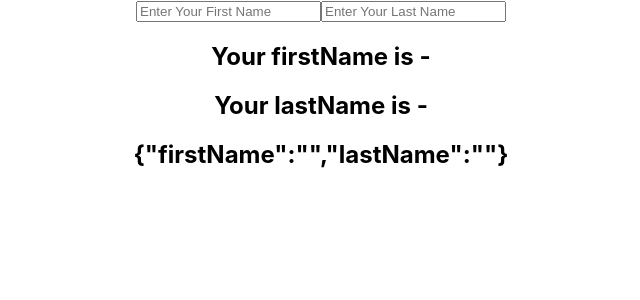
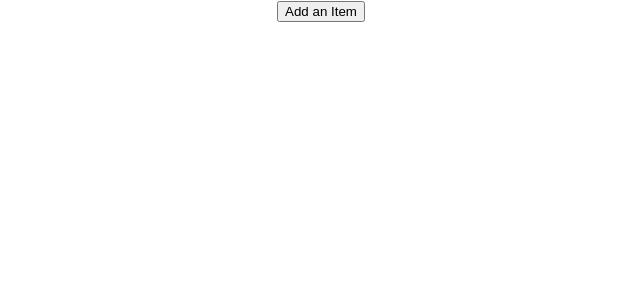
Before and after one commit to sivanandh007/React-Tutorial, a React (Create React App) app in the folder react-http/: page / in a window 1280 px wide. Shown: the top 300 px of the page, without its empty margins (319-959 px from the left). Built offline with nearby package versions, Linux system fonts and the light colour scheme.

Commit message:
Uses State Hook Completed

```diff
--- a/react-http/src/App.js
+++ b/react-http/src/App.js
@@ -4,12 +4,14 @@
 // import PostList from './components/PostList';
 // import ClassCounter from './components/ClassCounter';
 // import HookCounterTwo from './components/HookCounterTwo';
-import HookCounterThree from './components/HookCounterThree';
+// import HookCounterThree from './components/HookCounterThree';
+import HookCounterFive from './components/HookCounterFive';
 
 function App() {
   return (
     <div className="App">
-      <HookCounterThree />
+      <HookCounterFive />
+      {/* <HookCounterThree /> */}
       {/* <HookCounterTwo /> */}
       {/* <HookCounter /> */}
       {/* <ClassCounter /> */}
--- a/react-http/src/components/HookCounterFive.js
+++ b/react-http/src/components/HookCounterFive.js
@@ -1,8 +1,26 @@
-import React from 'react'
+import React, {  useState } from 'react'
 
 function HookCounterFive() {
+  const [items, setItems] = useState([])
+
+  const addItem = () => {
+    setItems([...items, {
+      id : items.length,
+      value: Math.floor(Math.random()*10) + 1
+    }])
+  }
+
   return (
-    <div>HookCounterFive</div>
+    <div>
+      <button onClick={addItem}>Add an Item</button>
+      <ul>
+        {
+          items.map(item => (
+            <li key={item.id}>{item.value}</li>
+          ))
+        }
+      </ul>
+    </div>
   )
 }
 
```
